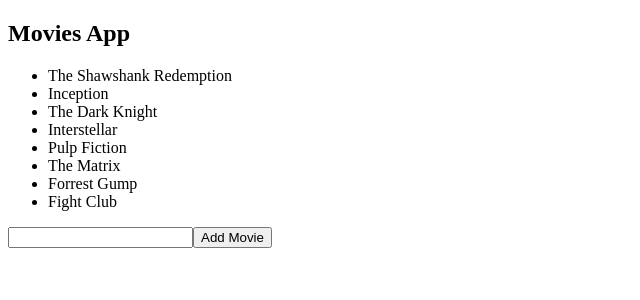
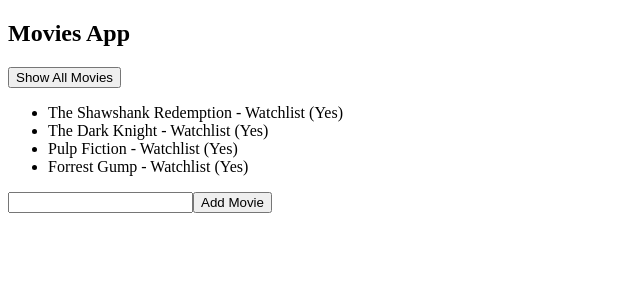
Before and after one commit to serhat-bca/p2_ch2_26, a React (Vite) app in the folder movies/: page / in a window 1280 px wide. Shown: the top 300 px of the page, without its empty margins (0-640 px from the left). Built offline with nearby package versions, Linux system fonts and the light colour scheme.

Commit message:
filter added.

```diff
--- a/movies/src/App.jsx
+++ b/movies/src/App.jsx
@@ -4,19 +4,41 @@ import { useState } from "react";
 const App = ({ movies }) => {
   const [movieName, setName] = useState("");
   const [movieList, setList] = useState(movies);
+  const [filterStatus, updateFilter] = useState(true);
+
+  const changeFilter = () => {
+    // filterStatus ? updateFilter(false) : updateFilter(true);
+    updateFilter(!filterStatus);
+  };
+
+  const filteredList = filterStatus
+    ? movieList.filter((m) => m.watchlist)
+    : movieList; // filter movieList : movieList;
+
+  // filter method is similar syntax to map method
 
   const handleSubmit = (e) => {
     e.preventDefault();
     console.log("Movie: ", movieName);
-    setList([...movieList, { id: 67, title: movieName, watchlist: false }]);
+    setList([
+      ...movieList,
+      {
+        id: Math.floor(Math.random() * 10000),
+        title: movieName,
+        watchlist: false,
+      },
+    ]);
     setName("");
   };
 
   return (
     <div>
       <h2>Movies App</h2>
+      <button onClick={changeFilter}>
+        {filterStatus ? "Show All Movies" : "Show Only Watchlist"}
+      </button>
       <ul>
-        {movies.map((m) => (
+        {filteredList.map((m) => (
           <Movie movie={m} key={m.id} />
         ))}
       </ul>
--- a/movies/src/components/Movie.jsx
+++ b/movies/src/components/Movie.jsx
@@ -1,2 +1,6 @@
-const Movie = ({ movie }) => <li>{movie.title}</li>;
+const Movie = ({ movie }) => (
+  <li>
+    {movie.title} - Watchlist ({movie.watchlist ? "Yes" : "No"})
+  </li>
+);
 export default Movie;
```
